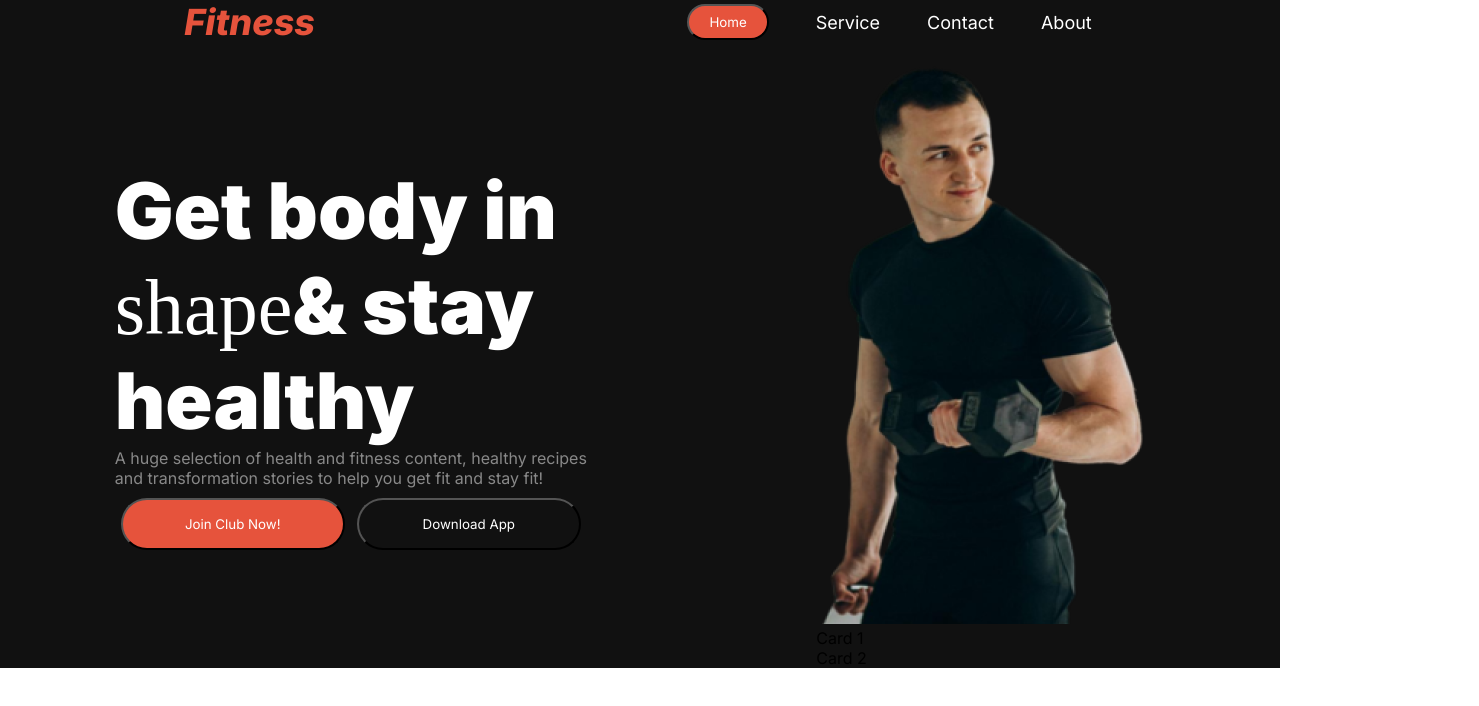
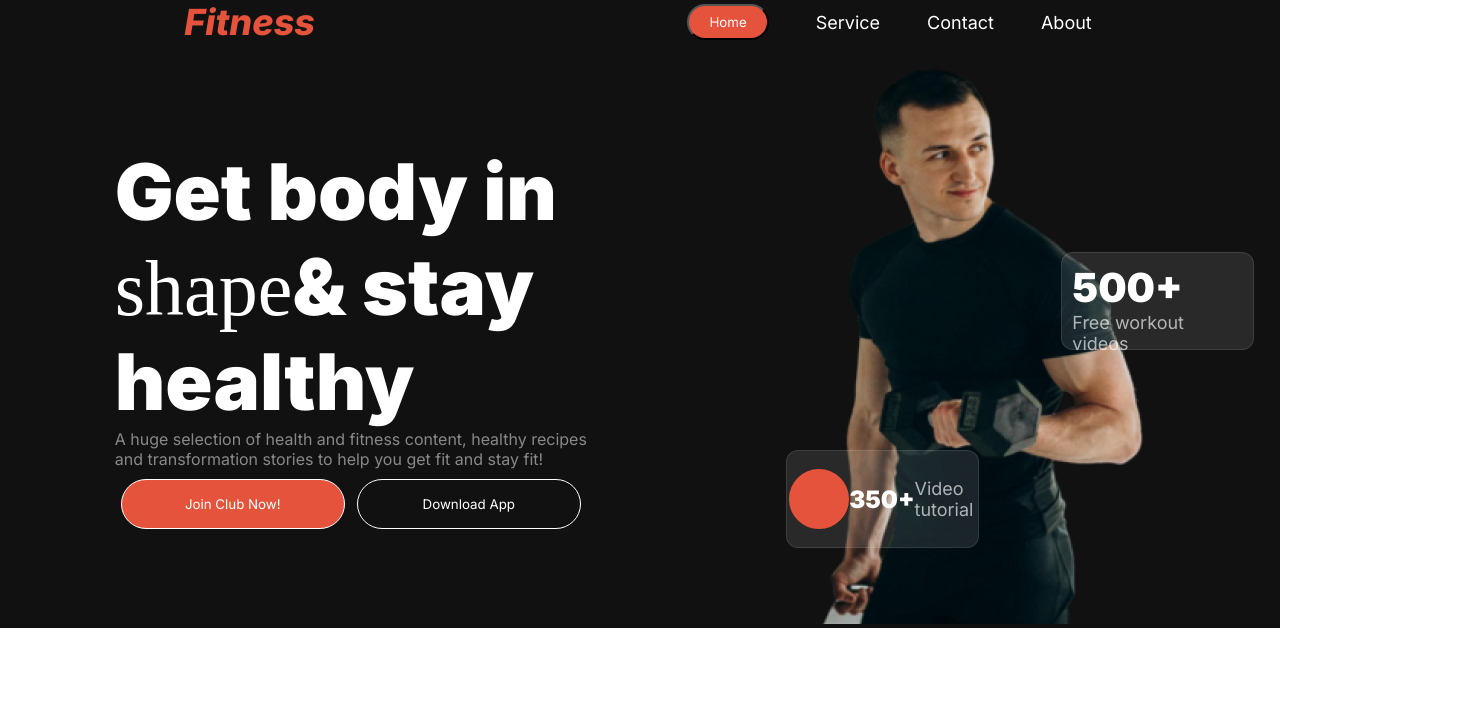
Before and after one commit to FARANTO/a2-b10, a plain HTML site: page index.html in a window 1280 px wide. Shown: the whole page, 1479 px wide, since content can reach past the window. Drawn offline with Linux system fonts and the light colour scheme; a web font is replaced by a local one.

Commit message:
Banner Section

```diff
--- a/index.html
+++ b/index.html
@@ -42,8 +42,18 @@
                 <div class="banner-image">
                     <img src="/assets/images 2.png"alt="Man">
                     <div class="cards">
-                        <div class="card-one">Card 1</div>
-                        <div class="card-two">Card 2</div>
+                        <div class="card-one">
+                            <h1 style="font-size: 40px;font-weight: 900;">500+</h1>
+                            <p style="color: rgba(255, 255, 255, 0.65);
+                        ">Free workout videos</p>
+                        </div>
+                        <div class="card-two">
+                            <div class="red-circle"></div>
+                            <h1 style="font-size: 24px;
+                            font-weight: 900;"  >350+</h1>
+                            <p style="color: rgba(255, 255, 255, 0.65);
+                            ">Video tutorial</p>
+                        </div>
                     </div>
          </section>
     </header>
--- a/styles/styles.css
+++ b/styles/styles.css
@@ -67,6 +67,7 @@ nav .logo {
 }
  .join-club{
     border-radius: 42px;
+    border: 1px solid white;
     width: 224px;
     padding: 16px 40px;
     justify-content: center;
@@ -76,6 +77,7 @@ nav .logo {
  }
  .app{
     border-radius: 42px;
+    border: 1px solid white;
     width: 224px;
     padding: 16px 40px;
     justify-content: center;
@@ -83,6 +85,50 @@ nav .logo {
     background-color: #111;
     color: #fff;
  }
+ .cards {
+    position: absolute;
+    top: 50%;
+    transform: translateY(-50%);
+    display: flex;
+    flex-direction: column;
+    grid-column-start:span;
+    gap: 100px;
+    margin-left: 20px;
+}
+
+.card-one {
+    width: 193px;
+    height: 98px;
+    background-color: transparent;
+    border-radius: 12px;
+    border: 1px solid rgba(255, 255, 255, 0.10);
+    background: rgba(255, 255, 255, 0.10);
+    align-items:center;
+    padding: 10px 10px;
+    font-size: 18px;
+    color: #fff;
+}
+.red-circle{
+    border: 30px solid #E6533C;
+    border-radius: 500px;
+    background-color: #E6533C;
+}
+.card-two {
+    width: 193px;
+    height: 98px;
+    background-color:transparent;
+    border-radius: 12px;
+    border: 1px solid rgba(255, 255, 255, 0.10);
+    background: rgba(255, 255, 255, 0.10);
+    display: flex;
+    align-items:center;
+    padding: 1px 2px;
+    font-size: 18px;
+    color: #fff;
+    margin-right: 500px;
+    margin-left: -50px;
+}
+
 
 
 
```
